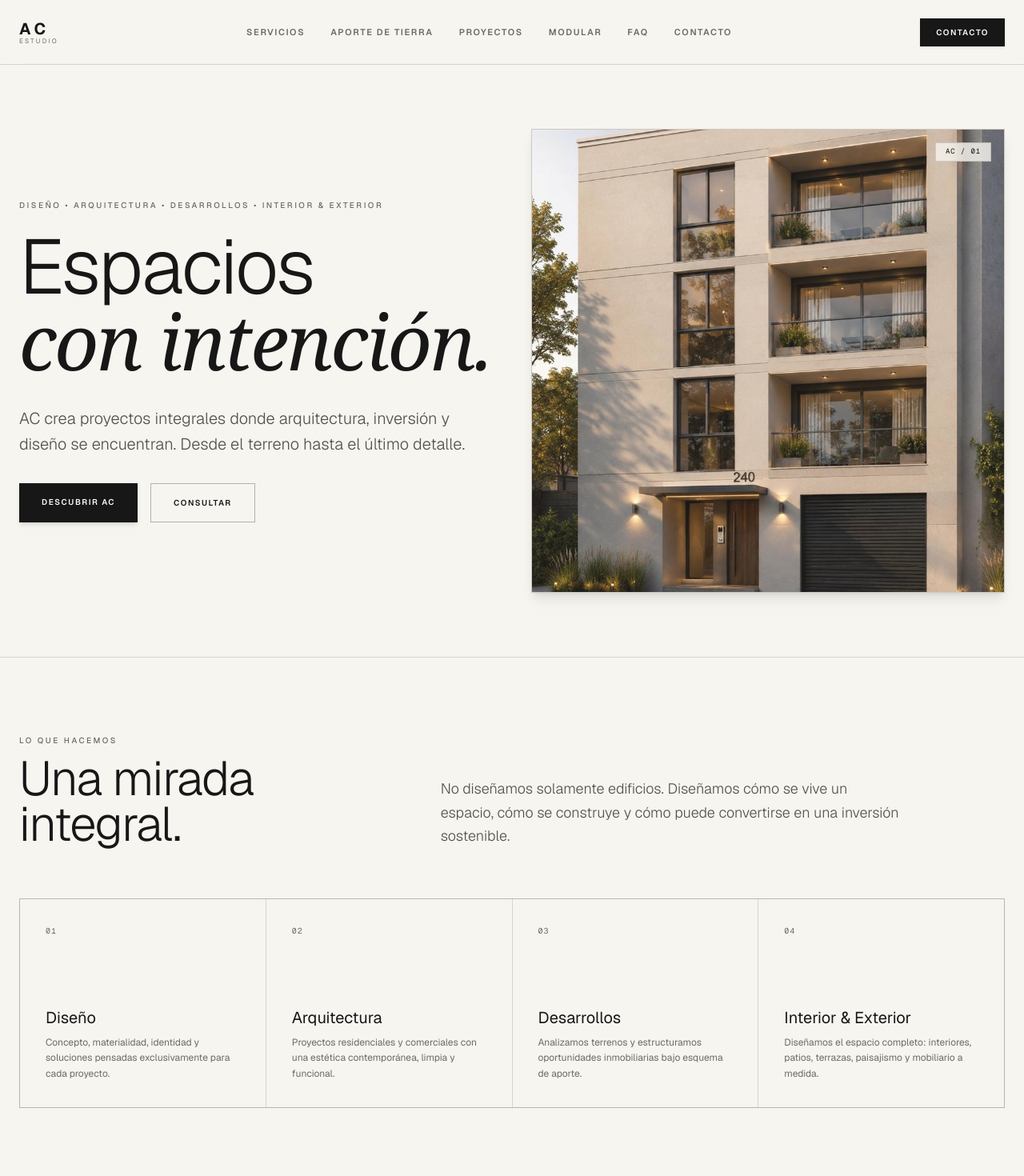
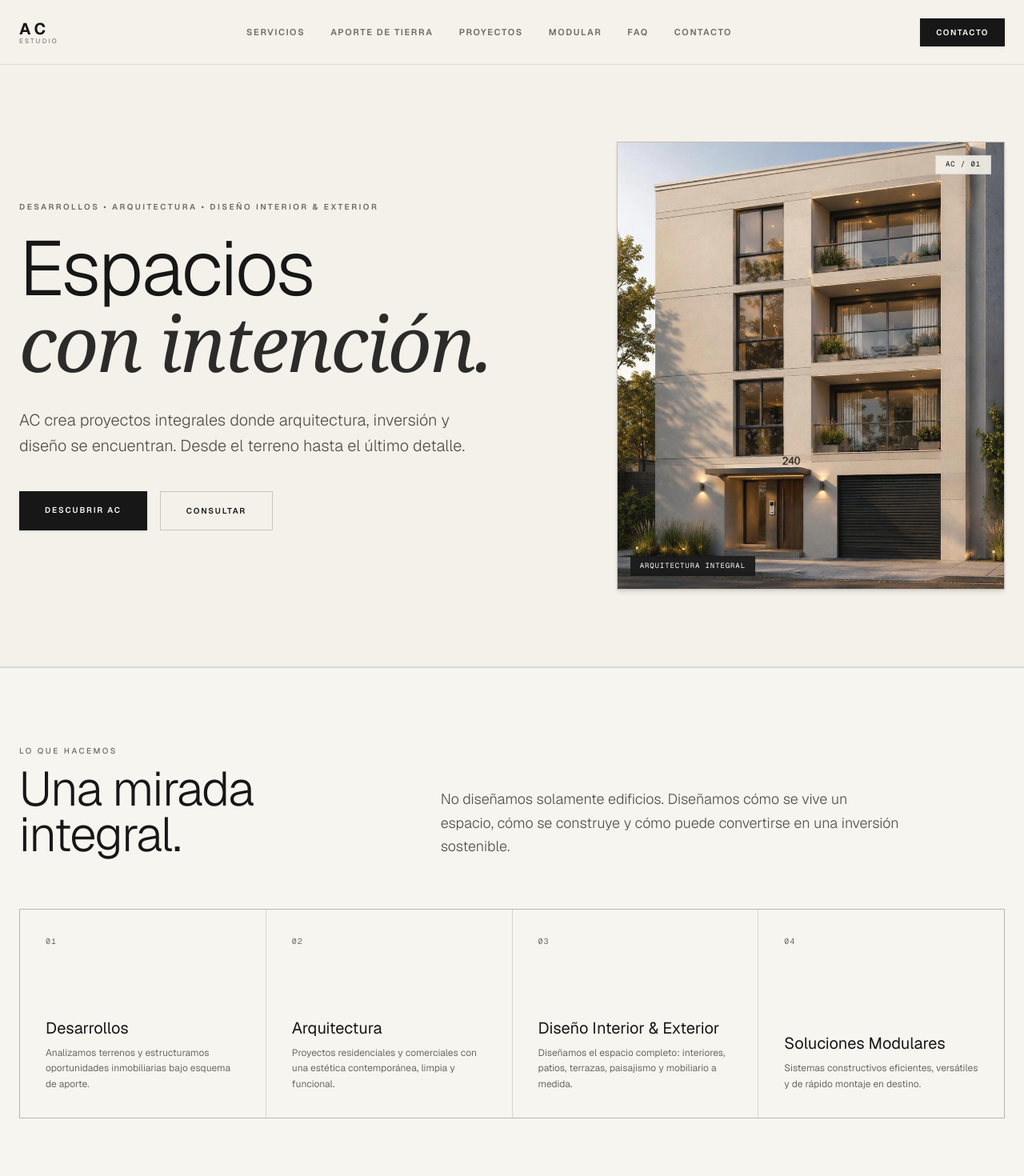
Before and after one commit to meracs2/ac-constructora, a Next.js app: page / in a window 1280 px wide. Shown: the top 1470 px of the page at 80% size. Built offline with nearby package versions, Linux system fonts and the light colour scheme.

Commit message:
fix listo

```diff
--- a/app/page.tsx
+++ b/app/page.tsx
@@ -303,8 +303,8 @@ export default function Home() {
 
   return (
     <div className="min-h-screen bg-[#f7f5f0] text-[#171717] font-sans selection:bg-[#cfc5b5] selection:text-[#171717]">
-      {/* --- NAVBAR Minimalista --- */}
-      <header className="sticky top-0 z-50 bg-[#f7f5f0]/90 backdrop-blur-md border-b border-[#171717]/15">
+      {/* --- NAVBAR --- */}
+      <header className="sticky top-0 z-50 bg-[#f4f1ea]/90 backdrop-blur-md border-b border-[#171717]/10">
         <div className="max-w-7xl mx-auto px-6 h-20 flex items-center justify-between">
           <a href="#" className="font-bold tracking-[0.24em] text-xl uppercase">
             AC <small className="block text-[8px] font-normal tracking-[0.28em] -mt-1 text-[#6e6a63]">ESTUDIO</small>
@@ -328,50 +328,59 @@ export default function Home() {
         </div>
       </header>
 
-      {/* --- HERO SECTION Editorial --- */}
-      <section className="relative min-h-[calc(100vh-80px)] max-w-7xl mx-auto px-6 py-12 md:py-20 flex flex-col justify-center">
-        <div className="grid grid-cols-1 lg:grid-cols-2 gap-12 items-center">
-          <div>
-            <span className="text-[10px] tracking-[0.25em] uppercase text-[#6e6a63] mb-6 block font-medium">
-              Diseño • Arquitectura • Desarrollos • Interior & Exterior
+      {/* --- HERO SECTION --- */}
+      <section className="bg-[#f4f1ea] border-b border-[#171717]/10">
+        <div className="max-w-7xl mx-auto px-6 py-16 md:py-24 min-h-[calc(100vh-80px)] flex flex-col justify-center">
+          <div className="grid grid-cols-1 lg:grid-cols-12 gap-12 items-center">
+
+            <div className="lg:col-span-7 pr-0 lg:pr-6">
+              <span className="text-[10px] tracking-[0.25em] uppercase text-[#6e6a63] mb-6 block font-semibold">
+                Desarrollos • Arquitectura • Diseño interior & exterior
               </span>
               <h1 className="text-5xl md:text-7xl lg:text-8xl font-light leading-[0.95] tracking-tight mb-8 text-[#171717]">
-              Espacios<br /><em className="font-serif italic font-normal">con intención.</em>
+                Espacios<br /><em className="font-serif italic font-normal text-[#2c2b29]">con intención.</em>
               </h1>
-            <p className="text-lg md:text-xl text-[#555149] leading-relaxed max-w-xl font-light mb-8">
+              <p className="text-lg md:text-xl text-[#555149] leading-relaxed max-w-xl font-light mb-10">
                 AC crea proyectos integrales donde arquitectura, inversión y diseño se encuentran. Desde el terreno hasta el último detalle.
               </p>
               <div className="flex flex-col sm:flex-row gap-4">
-              <a href="#desarrollos" className="bg-[#171717] text-[#fcfbf8] px-7 py-4 text-[10px] font-semibold tracking-[0.15em] uppercase text-center hover:bg-[#2c2b29] transition shadow-md">
+                <a href="#desarrollos" className="bg-[#171717] text-[#fcfbf8] px-8 py-4 text-[10px] font-semibold tracking-[0.18em] uppercase text-center hover:bg-[#2c2b29] transition shadow-sm">
                   Descubrir AC
                 </a>
-              <a href="#contacto" className="border border-[#171717]/30 hover:border-[#171717] text-[#171717] bg-transparent px-7 py-4 text-[10px] font-semibold tracking-[0.15em] uppercase text-center transition">
+                <a href="#contacto" className="border border-[#171717]/20 hover:border-[#171717] hover:bg-[#e2ded5]/40 text-[#171717] bg-transparent px-8 py-4 text-[10px] font-semibold tracking-[0.18em] uppercase text-center transition">
                   Consultar
                 </a>
               </div>
             </div>
 
+            <div className="lg:col-span-5">
               <div
                 onClick={() => setZoomedImage("/edificio.jpg")}
-            className="h-[420px] md:h-[580px] bg-[#eee9df] border border-[#171717]/15 relative overflow-hidden group cursor-pointer shadow-lg"
+                className="h-[440px] md:h-[560px] bg-[#e2ded5] border border-[#171717]/15 relative overflow-hidden group cursor-pointer shadow-md rounded-none"
                 title="Ampliar imagen"
               >
                 <img
                   src="/edificio.jpg"
                   alt="AC Estudio - Arquitectura y Desarrollos"
-              className="w-full h-full object-cover group-hover:scale-105 transition duration-700 opacity-90"
+                  className="w-full h-full object-cover group-hover:scale-105 transition duration-700 opacity-95"
                 />
-            <div className="absolute top-4 right-4 bg-[#f7f5f0]/80 backdrop-blur-sm px-3 py-1 border border-[#171717]/15 text-[9px] font-mono tracking-widest text-[#171717]">
+                <div className="absolute top-4 right-4 bg-[#f4f1ea]/90 backdrop-blur-sm px-3 py-1 border border-[#171717]/10 text-[9px] font-mono tracking-widest text-[#171717]">
                   AC / 01
+                </div>
+                <div className="absolute bottom-4 left-4 bg-[#171717]/90 text-[#fcfbf8] backdrop-blur-sm px-3 py-1.5 text-[9px] font-mono tracking-widest uppercase">
+                  Arquitectura Integral
                 </div>
                 <div className="absolute inset-0 bg-black/10 opacity-0 group-hover:opacity-100 transition-opacity flex items-center justify-center">
                   <span className="bg-[#171717] text-[#fcfbf8] text-[10px] tracking-widest uppercase font-mono px-3 py-1.5">🔍 Ampliar Vista</span>
                 </div>
               </div>
             </div>
+
+          </div>
+        </div>
       </section>
 
-      {/* --- SERVICIOS / LO QUE HACEMOS --- */}
+      {/* --- SERVICIOS --- */}
       <section id="servicios" className="max-w-7xl mx-auto px-6 py-24 border-t border-[#171717]/15">
         <div className="grid grid-cols-1 lg:grid-cols-12 gap-8 mb-16">
           <div className="lg:col-span-5">
@@ -389,8 +398,8 @@ export default function Home() {
           <article className="bg-[#f7f5f0] p-8 min-h-[260px] flex flex-col justify-between hover:bg-[#eee9df] transition duration-300">
             <div className="text-[10px] font-mono tracking-widest text-[#6e6a63]">01</div>
             <div>
-              <h3 className="text-xl font-normal mb-2">Diseño</h3>
-              <p className="text-xs text-[#6e6a63] leading-relaxed">Concepto, materialidad, identidad y soluciones pensadas exclusivamente para cada proyecto.</p>
+              <h3 className="text-xl font-normal mb-2">Desarrollos</h3>
+              <p className="text-xs text-[#6e6a63] leading-relaxed">Analizamos terrenos y estructuramos oportunidades inmobiliarias bajo esquema de aporte.</p>
             </div>
           </article>
           <article className="bg-[#f7f5f0] p-8 min-h-[260px] flex flex-col justify-between hover:bg-[#eee9df] transition duration-300">
@@ -403,21 +412,21 @@ export default function Home() {
           <article className="bg-[#f7f5f0] p-8 min-h-[260px] flex flex-col justify-between hover:bg-[#eee9df] transition duration-300">
             <div className="text-[10px] font-mono tracking-widest text-[#6e6a63]">03</div>
             <div>
-              <h3 className="text-xl font-normal mb-2">Desarrollos</h3>
-              <p className="text-xs text-[#6e6a63] leading-relaxed">Analizamos terrenos y estructuramos oportunidades inmobiliarias bajo esquema de aporte.</p>
+              <h3 className="text-xl font-normal mb-2">Diseño Interior & Exterior</h3>
+              <p className="text-xs text-[#6e6a63] leading-relaxed">Diseñamos el espacio completo: interiores, patios, terrazas, paisajismo y mobiliario a medida.</p>
             </div>
           </article>
           <article className="bg-[#f7f5f0] p-8 min-h-[260px] flex flex-col justify-between hover:bg-[#eee9df] transition duration-300">
             <div className="text-[10px] font-mono tracking-widest text-[#6e6a63]">04</div>
             <div>
-              <h3 className="text-xl font-normal mb-2">Interior & Exterior</h3>
-              <p className="text-xs text-[#6e6a63] leading-relaxed">Diseñamos el espacio completo: interiores, patios, terrazas, paisajismo y mobiliario a medida.</p>
+              <h3 className="text-xl font-normal mb-2">Soluciones Modulares</h3>
+              <p className="text-xs text-[#6e6a63] leading-relaxed">Sistemas constructivos eficientes, versátiles y de rápido montaje en destino.</p>
             </div>
           </article>
         </div>
       </section>
 
-      {/* --- DESARROLLO / APORTE DE TIERRA (Dark Section) --- */}
+      {/* --- DESARROLLO / APORTE DE TIERRA --- */}
       <section id="desarrollos" className="bg-[#1b1b1a] text-[#f7f5f0] py-24">
         <div className="max-w-7xl mx-auto px-6">
           <div className="grid grid-cols-1 lg:grid-cols-2 gap-12 items-center">
@@ -453,7 +462,7 @@ export default function Home() {
         </div>
       </section>
 
-      {/* --- PROPUESTA APORTE DE TIERRA & PASOS --- */}
+      {/* --- PROPUESTA APORTE DE TIERRA --- */}
       <section className="bg-[#e9e3d8] py-24 border-t border-[#171717]/15">
         <div className="max-w-7xl mx-auto px-6">
           <span className="text-[10px] tracking-[0.25em] uppercase text-[#6e6a63] block mb-3 font-medium">Aporte de tierra</span>
@@ -496,7 +505,7 @@ export default function Home() {
         </div>
       </section>
 
-      {/* --- TARJETAS INTERACTIVAS (Propuestas y Modelos) --- */}
+      {/* --- PROYECTOS --- */}
       <section id="proyectos" className="max-w-7xl mx-auto px-6 py-24 border-t border-[#171717]/15">
         <span className="text-[10px] tracking-[0.25em] uppercase text-[#6e6a63] block mb-3 font-medium">Catálogo de Soluciones</span>
         <h2 className="text-3xl md:text-5xl font-light tracking-tight mb-4">Unidades y Soluciones AC</h2>
@@ -553,7 +562,7 @@ export default function Home() {
         </div>
       </section>
 
-      {/* --- SECCIÓN DISEÑO INTERIOR & EXTERIOR --- */}
+      {/* --- SECCIÓN INTERIOR & EXTERIOR --- */}
       <section className="bg-[#eee9df] py-24 border-t border-[#171717]/15">
         <div className="max-w-7xl mx-auto px-6">
           <span className="text-[10px] tracking-[0.25em] uppercase text-[#6e6a63] block mb-3 font-medium">Interior & Exterior</span>
@@ -616,7 +625,7 @@ export default function Home() {
         </div>
       </section>
 
-      {/* --- AC MODULAR / SISTEMA --- */}
+      {/* --- SISTEMA MODULAR --- */}
       <section id="sistema" className="max-w-7xl mx-auto px-6 py-24 border-t border-[#171717]/15">
         <span className="text-[10px] tracking-[0.25em] uppercase text-[#6e6a63] block mb-3 font-medium">AC Modular</span>
         <h2 className="text-3xl md:text-5xl font-light tracking-tight mb-4">Viviendas que se adaptan.</h2>
@@ -640,7 +649,7 @@ export default function Home() {
         </div>
       </section>
 
-      {/* --- PREGUNTAS FRECUENTES (FAQ) --- */}
+      {/* --- FAQ --- */}
       <section id="faq" className="max-w-7xl mx-auto px-6 py-24 border-t border-[#171717]/15">
         <span className="text-[10px] tracking-[0.25em] uppercase text-[#6e6a63] block mb-3 font-medium">Dudas frecuentes</span>
         <h2 className="text-3xl md:text-5xl font-light tracking-tight mb-4">Preguntas Frecuentes</h2>
@@ -689,7 +698,7 @@ export default function Home() {
         </div>
       </section>
 
-      {/* --- SECCIÓN CONTACTO Editorial --- */}
+      {/* --- CONTACTO --- */}
       <section id="contacto" className="bg-[#d8d0c4] py-24 border-t border-[#171717]/15">
         <div className="max-w-7xl mx-auto px-6 grid grid-cols-1 lg:grid-cols-2 gap-12 items-center">
           <div>
@@ -751,8 +760,26 @@ export default function Home() {
       {/* --- FOOTER --- */}
       <footer className="border-t border-[#171717]/15 py-8 bg-[#f7f5f0]">
         <div className="max-w-7xl mx-auto px-6 flex flex-col md:flex-row justify-between items-center gap-4 text-[9px] tracking-[0.15em] uppercase text-[#6e6a63]">
-          <span>AC ESTUDIO</span>
-          <span>Diseño · Arquitectura · Desarrollos · Interior & Exterior</span>
+          <span className="font-bold text-[#171717]">
+            <a
+              href="https://marcelomoyano.vercel.app/"
+              target="_blank"
+              rel="noopener noreferrer"
+              className="hover:underline text-[#171717]"
+            >
+              AMsolutions
+            </a>
+            {' - '}
+            <a
+              href="https://www.instagram.com/ac.constructora.ar/"
+              target="_blank"
+              rel="noopener noreferrer"
+              className="hover:underline text-[#171717]"
+            >
+              AC ESTUDIO
+            </a>
+          </span>
+          <span>Desarrollos · Arquitectura · Diseño Interior & Exterior</span>
           <span>© {new Date().getFullYear()}</span>
         </div>
       </footer>
@@ -832,7 +859,7 @@ export default function Home() {
         </div>
       )}
 
-      {/* --- LIGHTBOX (Zoom de imágenes) --- */}
+      {/* --- LIGHTBOX --- */}
       {zoomedImage && (
         <div
           onClick={() => setZoomedImage(null)}
```
Lines whose indentation alone changed are shown as unchanged.
